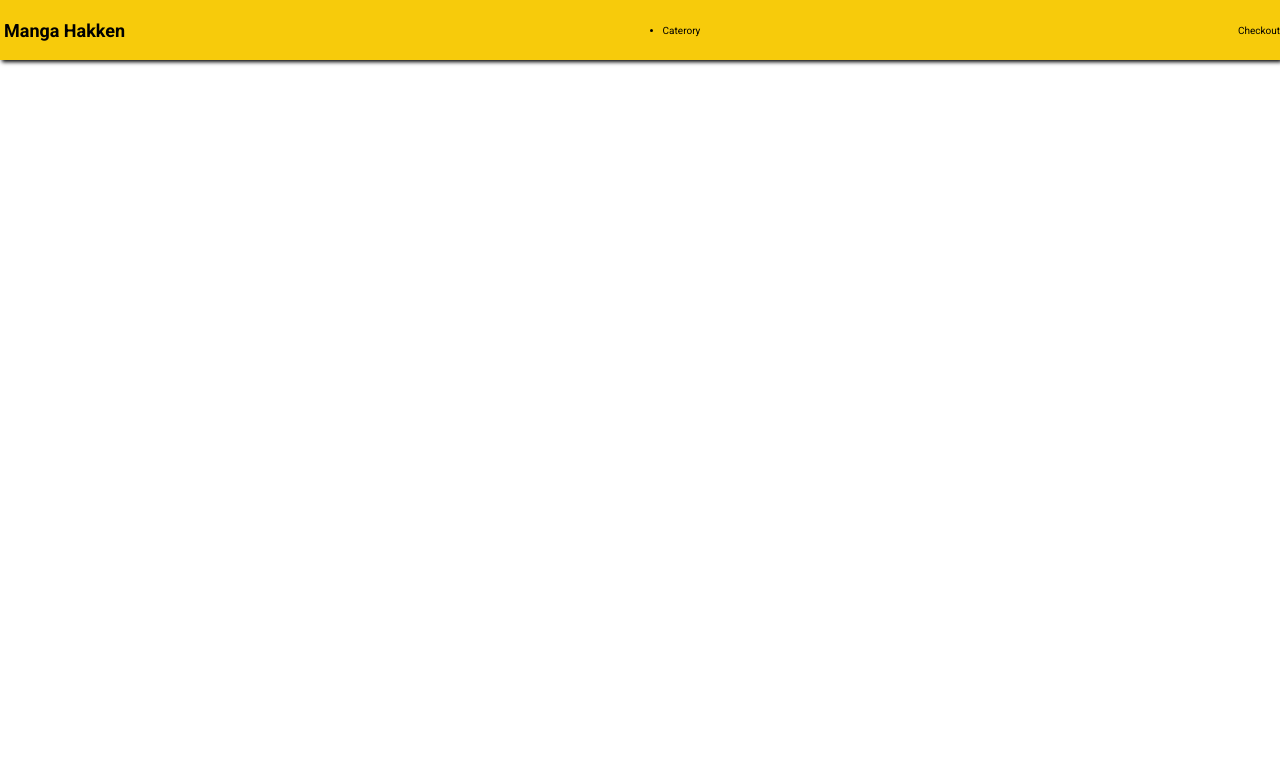
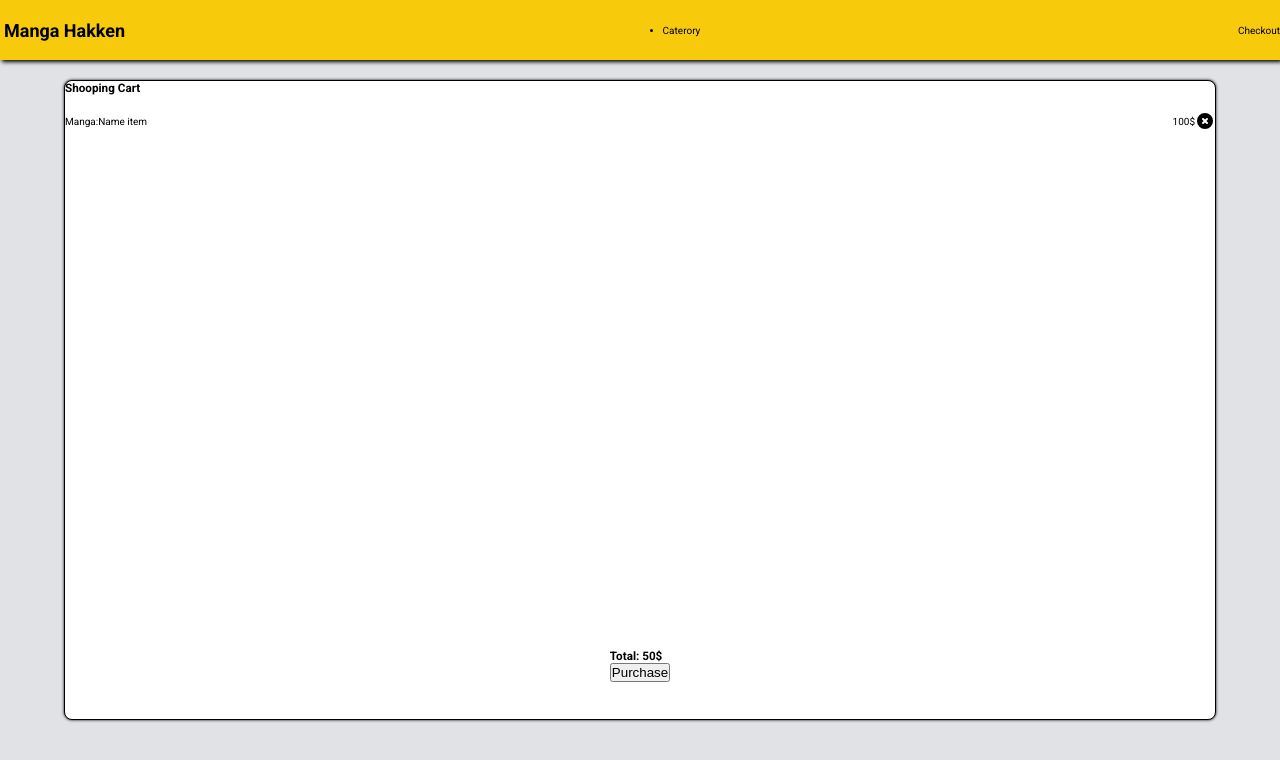
Before and after one commit to KortexCode/Manga-Store-App, a React app: page /#/checkout in a window 1280 px wide. Shown: the top 760 px of the page. Built offline with nearby package versions, Linux system fonts and the light colour scheme; a web font is replaced by a local one.

Commit message:
Se comienza a maquetar el Checkout Page con sus estilos

```diff
--- /dev/null
+++ b/src/components/CheckoutItem.tsx
@@ -0,0 +1,21 @@
+import React from 'react';
+import { HiXCircle } from 'react-icons/hi';
+import '../styles/CheckoutItem.scss';
+
+function CheckoutItem(): JSX.Element {
+	return (
+		<div className='Checkout__item'>
+			<div className='Checkout__item-name-container'>
+				<p className='Checkout__item-name'>
+					Manga:<span className='Checkout__items'>Name item</span>
+				</p>
+			</div>
+			<div className='Checkout__item-price-container'>
+				<span className='Checkout__item-price'>100$</span>
+				<HiXCircle size={20} />
+			</div>
+		</div>
+	);
+}
+
+export { CheckoutItem };
--- a/src/components/Footer.tsx
+++ /dev/null
@@ -1,16 +0,0 @@
-import React from 'react';
-
-function Footer(): JSX.Element {
-	return (
-		<footer>
-			<ul>
-				<li>Contac</li>
-				<li>About us</li>
-				<li>AFK</li>
-			</ul>
-			<p>All right reserves</p>
-		</footer>
-	);
-}
-
-export { Footer };
--- a/src/components/MangaCard.tsx
+++ b/src/components/MangaCard.tsx
@@ -17,7 +17,9 @@ function MangaCard(props: Props) {
 				alt={item?.title}
 			/>
 			<footer className='MangaCard__footer'>
-				<h3 className='MangaCard__title'>{item?.title}</h3>
+				<div className='MangaCard__title-container'>
+					<h3 className='MangaCard__title'>{item?.title}</h3>
+				</div>
 				<div className='MangaCard__description-container'>
 					<p className='MangaCard__gender'>{item?.demographics[0].name} </p>
 					<p className='MangaCard__status'>{item?.status}</p>
--- a/src/containers/Layout.tsx
+++ b/src/containers/Layout.tsx
@@ -1,6 +1,5 @@
 import React from 'react';
 import { IconContext } from 'react-icons';
-import { Footer } from '../components/Footer';
 import { Header } from '../components/Header';
 
 type Props = {
@@ -12,8 +11,7 @@ function Layout(props: Props): JSX.Element {
 	return (
 		<IconContext.Provider value={{ className: 'icons-react' }}>
 			<Header />
-			{children}
-			<Footer />
+			<main>{children}</main>
 		</IconContext.Provider>
 	);
 }
--- a/src/pages/Checkout.tsx
+++ b/src/pages/Checkout.tsx
@@ -1,7 +1,24 @@
 import React from 'react';
+import { CheckoutItem } from '../components/CheckoutItem';
+import '../styles/Checkout.scss';
 
 function Checkout(): JSX.Element {
-	return <div>Checkout</div>;
+	return (
+		<section className='Checkout'>
+			<div className='Checkout__orders-container'>
+				<h3 className='Checkout__orders-title'>Shooping Cart</h3>
+				<div className='Checkout__item-list'>
+					<CheckoutItem />
+				</div>
+				<div className='Checkout__purchase-container'>
+					<h3 className='Checkout__total'>Total: 50$</h3>
+					<button className='Checkout__purchase-btn' type='button'>
+						Purchase
+					</button>
+				</div>
+			</div>
+		</section>
+	);
 }
 
 export { Checkout };
--- a/src/pages/Home.tsx
+++ b/src/pages/Home.tsx
@@ -20,7 +20,7 @@ function Home(): JSX.Element {
 	}, []);
 
 	return (
-		<main className='Home'>
+		<section className='Home'>
 			<section className='Home__title-section'>
 				<img className='Home__title-section-img' src={colladImg} alt='' />
 				<div className='overlay--gray-scale' />
@@ -38,7 +38,7 @@ function Home(): JSX.Element {
 					)}
 				</div>
 			</section>
-		</main>
+		</section>
 	);
 }
 
--- a/src/styles/Checkout.scss
+++ b/src/styles/Checkout.scss
@@ -0,0 +1,34 @@
+@import './vars';
+
+.Checkout{
+    width: 100%;
+    height: 100vh;
+    padding: 80px 0px 20px 0px;
+    /* display: grid;
+    grid-template-columns: 3fr 1fr;
+    gap: 16px; */
+    background-color: #E0E2E6;
+}
+.Checkout__orders-container{
+    width: 90%;
+    height: 80vh;
+    margin: 0 auto;
+    border: 1px solid black;
+    border-radius: 8px;
+    box-shadow: 0 0 3px black;
+    display: grid;
+    grid-template-rows: 30px 1fr 70px;
+    background-color: rgb(255, 255, 255);
+}
+
+.Checkout__item-list{
+    width: 100%;
+    height: auto;
+    display: flex;
+    flex-direction: column;
+}
+
+
+.Checkout__purchase-container{
+    justify-self: center;
+}
--- /dev/null
+++ b/src/styles/CheckoutItem.scss
@@ -0,0 +1,12 @@
+@import './vars';
+
+.Checkout__item{
+    display: flex;
+    justify-content: space-between;
+    align-items: center;
+}
+.Checkout__item-price-container{
+    display: flex;
+    align-items: center;
+
+}
--- a/src/styles/MangaCard.scss
+++ b/src/styles/MangaCard.scss
@@ -27,11 +27,17 @@
 .MangaCard__description-container{
     width: 100%;
     height: auto;
-    padding: 8px;
+    padding: 8px 15px 8px 15px;
     display: grid;
     grid-template-columns: 1fr 1fr;
     gap: 4px;
-
+}
+.MangaCard__title-container{
+    width: 100%;
+    height: 45px;
+    display: flex;
+    justify-content: center;
+    align-items: center;
 }
 .MangaCard__title{
     padding: 4px;
```
Also changed, not shown: src/styles/Footer.scss (deleted).
